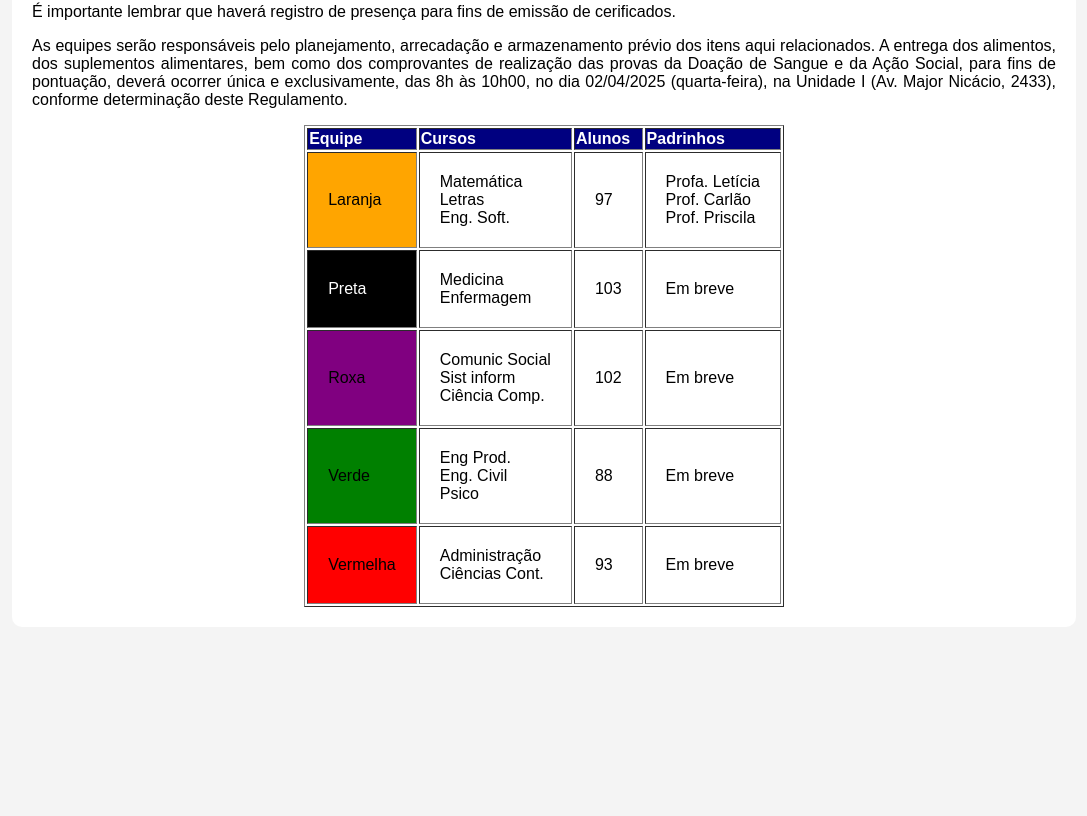
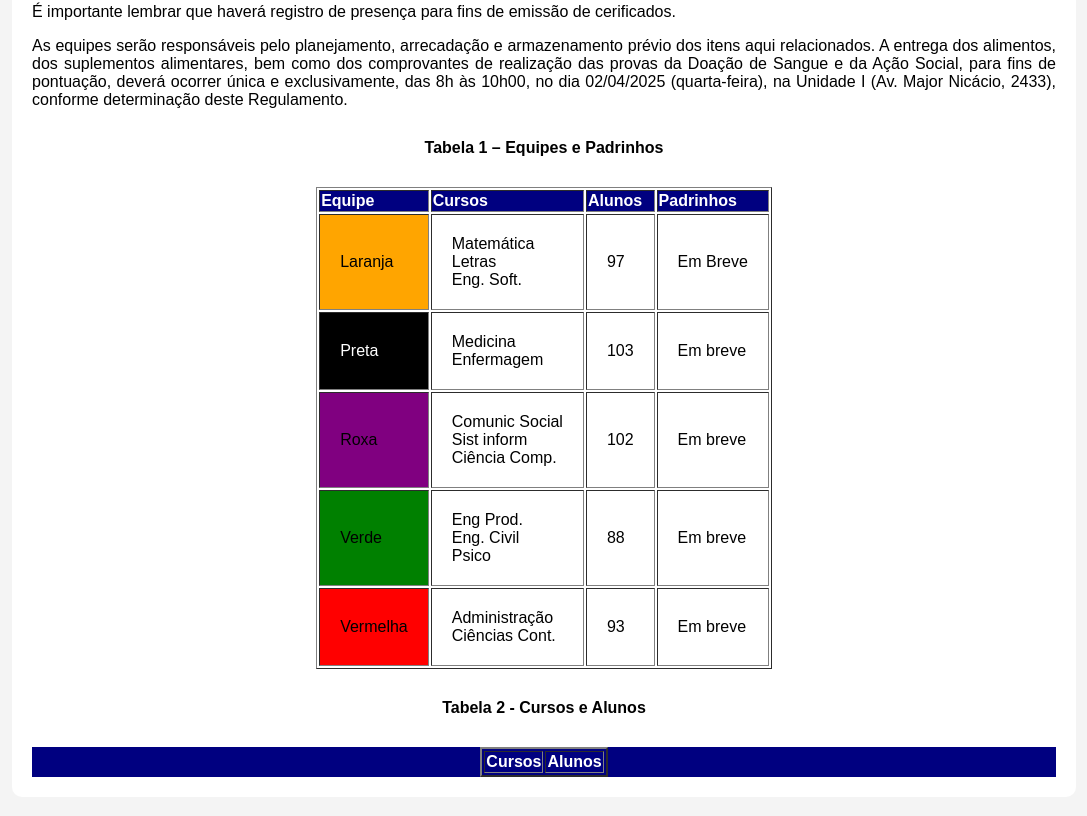
Before and after one commit to eduardopimenta02/progsem1, a plain HTML site: page trote/gincana.html in a window 1280 px wide. Shown: the part 458-1274 px from the top of the page, without its empty margins (96-1183 px from the left). Before the commit the page ends 1105 px from the top, so only its background shows below. Drawn offline with Linux system fonts and the light colour scheme.

Commit message:
troteatt0904

```diff
--- a/trote/css/styles.css
+++ b/trote/css/styles.css
@@ -89,3 +89,16 @@ table {
 .campos {
     margin-bottom: 20px;
 }
+.pt2 {
+margin: 30px;
+text-align: center;
+font-weight: bold;
+}
+.pt1 {
+margin: 30px;
+text-align: center;
+font-weight: bold;
+}
+.tabela2 {
+
+}
--- a/trote/gincana.html
+++ b/trote/gincana.html
@@ -39,6 +39,7 @@
             <p>
                 As equipes serão responsáveis pelo planejamento, arrecadação e armazenamento prévio dos itens aqui relacionados. A entrega dos alimentos, dos suplementos alimentares, bem como dos comprovantes de realização das provas da Doação de Sangue e da Ação Social, para fins de pontuação, deverá ocorrer única e exclusivamente, das 8h às 10h00, no dia 02/04/2025 (quarta-feira), na Unidade I (Av. Major Nicácio, 2433), conforme determinação deste Regulamento.
             </p>
+            <p class="pt1"> Tabela 1 – Equipes e Padrinhos</p>
             <table border="1">
                 <thead> <!-- cabeçalho da tabela -->
                     <tr class="azul">
@@ -51,7 +52,7 @@
                         <td class="laranja">Laranja</td>
                         <td> Matemática <br/> Letras <br/> Eng. Soft. </td>
                         <td> 97 </td>
-                        <td> Profa. Letícia <br/> Prof. Carlão <br/> Prof. Priscila </td>
+                        <td> Em Breve</td>
                     </tr>
                     <tr>
                         <td class="preta"> Preta </td>
@@ -79,6 +80,16 @@
                     </tr>
                  </tbody>
             </table>
+            <p class="pt2"> Tabela 2 - Cursos e Alunos</p>
+            <div class="azul">
+            <table border="2">
+                <thead> <!-- cabeçalho da tabela -->
+                 <tr>
+                <th> Cursos </th> <th> Alunos </th>
+                 </tr>
+                </thead>
+            </div>
+
         </div>
-    </body>
+        </body>
 </html>
```
